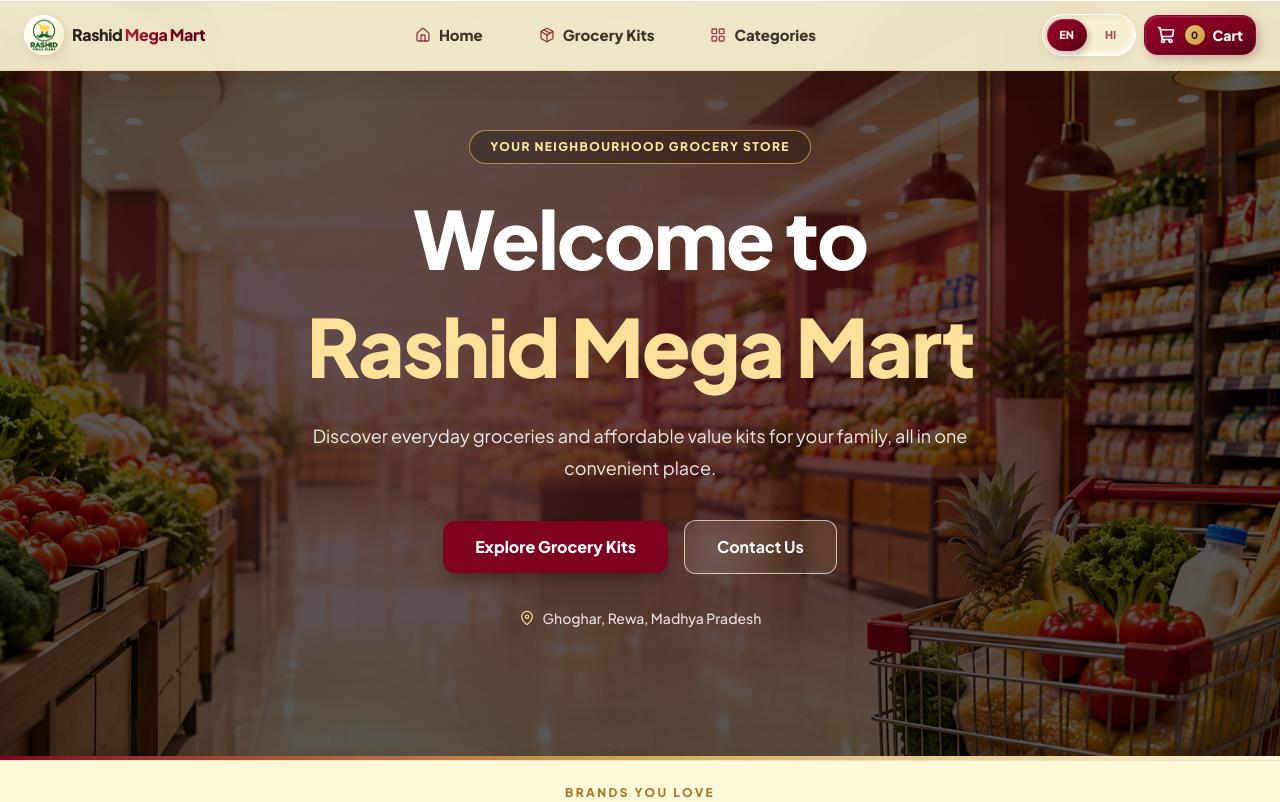
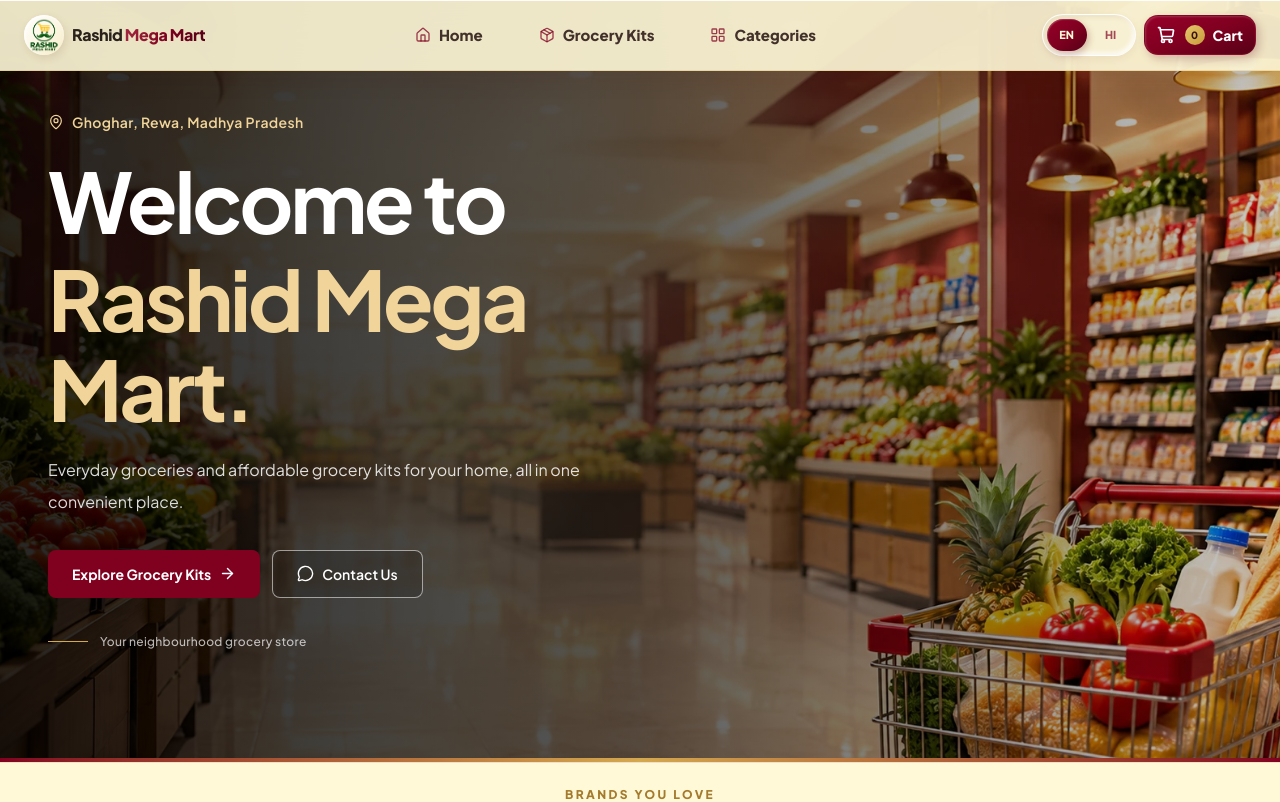
Before and after one commit to ShahbajKhan05/rashid-mega-mart, a Next.js app: page / in a window 1280 px wide. Shown: the top 802 px of the page. Built offline with nearby package versions, Linux system fonts and the light colour scheme.

Commit message:
Improve Rashid Mega Mart UI and responsive components

```diff
--- a/app/components/HeroSection.tsx
+++ b/app/components/HeroSection.tsx
@@ -1,5 +1,7 @@
+
 "use client";
 
+import { ArrowRight, MapPin, MessageCircle } from "lucide-react";
 import { useLanguage } from "./LanguageProvider";
 
 export default function HeroSection() {
@@ -9,109 +11,118 @@
   return (
     <section
       id="top"
-      className="relative isolate flex min-h-[620px] w-full scroll-mt-14 items-center justify-center overflow-hidden bg-[#211413] sm:min-h-[680px] sm:scroll-mt-16 lg:min-h-[760px]"
+      className="relative isolate flex min-h-[560px] w-full scroll-mt-14 items-center overflow-hidden bg-[#241714] sm:min-h-[610px] sm:scroll-mt-16 lg:min-h-[660px]"
     >
       {/* Background image */}
       <div
         aria-hidden="true"
         className="absolute inset-0 -z-20 bg-cover bg-center bg-no-repeat"
-        style={{
-          backgroundImage: "url('/hero.webp')",
-        }}
+        style={{ backgroundImage: "url('/hero.webp')" }}
       />
 
-      {/* Dark overlay */}
+      {/* Dark overlay for readable text */}
       <div
         aria-hidden="true"
-        className="absolute inset-0 -z-10 bg-black/65"
+        className="absolute inset-0 -z-10 bg-gradient-to-r from-black/85 via-black/65 to-black/20"
       />
 
-      {/* Subtle burgundy and gold glow */}
+      {/* Extra readability on mobile */}
       <div
         aria-hidden="true"
-        className="absolute inset-0 -z-10 bg-[radial-gradient(ellipse_at_center,rgba(128,0,32,0.30),transparent_72%)]"
+        className="absolute inset-0 -z-10 bg-gradient-to-t from-black/45 via-transparent to-black/10 lg:hidden"
       />
 
-      {/* Centered hero content */}
-      <div className="mx-auto flex w-full max-w-5xl flex-col items-center px-5 pb-14 pt-24 text-center sm:px-8 sm:py-28 lg:px-12">
-        {/* Top badge */}
-        <span className="inline-flex max-w-full items-center justify-center rounded-full border border-[#D4A84F]/80 bg-black/25 px-4 py-2 text-[10px] font-extrabold tracking-[0.12em] text-[#FFE5A0] backdrop-blur-sm sm:px-5 sm:text-xs">
+      {/* Main content */}
+      <div className="mx-auto w-full max-w-7xl px-5 py-20 sm:px-8 sm:py-24 lg:px-12 lg:py-28">
+        <div className="max-w-2xl">
+
+          {/* Store location */}
+          <div className="flex items-center gap-2 text-xs font-semibold tracking-wide text-[#F0D49A] sm:text-sm">
+            <MapPin
+              size={16}
+              strokeWidth={1.8}
+              aria-hidden="true"
+            />
+
+            <span>
               {isHindi
-            ? "आपकी अपनी किराना दुकान"
-            : "YOUR NEIGHBOURHOOD GROCERY STORE"}
+                ? "घोघर, रीवा, मध्य प्रदेश"
+                : "Ghoghar, Rewa, Madhya Pradesh"}
             </span>
+          </div>
 
           {/* Main heading */}
-        <h1 className="mt-7 w-full text-[clamp(2.1rem,7.5vw,5rem)] font-extrabold leading-[1.15] tracking-tight text-white">
+          <h1 className="mt-6 text-[clamp(2.6rem,7vw,5.2rem)] font-bold leading-[1.08] tracking-[-0.04em] text-white">
             {isHindi ? (
               <>
                 राशिद मेगा मार्ट
-              <span className="mt-2 block text-[#FFE19A] sm:mt-4">
-                हर घर की ज़रूरत
+                <span className="mt-3 block text-[#F0D49A]">
+                  आपके घर की ज़रूरतें
                 </span>
               </>
             ) : (
               <>
                 Welcome to
-              <span className="mt-2 block text-[#FFE19A] sm:mt-4">
-                Rashid Mega Mart
+                <span className="mt-2 block text-[#F0D49A]">
+                  Rashid Mega Mart.
                 </span>
               </>
             )}
           </h1>
 
           {/* Description */}
-        <p className="mx-auto mt-5 max-w-2xl text-sm leading-7 text-white/90 sm:mt-7 sm:text-base sm:leading-8 md:text-lg">
+          <p className="mt-5 max-w-xl text-sm leading-7 text-white/85 sm:text-base sm:leading-8">
             {isHindi
-            ? "आपके परिवार की रोज़मर्रा की ज़रूरतों के लिए किराना सामान और किफायती वैल्यू किट्स — सब एक ही जगह।"
-            : "Discover everyday groceries and affordable value kits for your family, all in one convenient place."}
+              ? "रोज़मर्रा का किराना सामान और किफायती ग्रोसरी किट्स — आपकी खरीदारी के लिए, एक ही जगह।"
+              : "Everyday groceries and affordable grocery kits for your home, all in one convenient place."}
           </p>
 
-        {/* Centered buttons */}
-        <div className="mt-8 flex w-full max-w-xl flex-col items-stretch justify-center gap-3 min-[460px]:flex-row min-[460px]:items-center sm:mt-9 sm:gap-4">
+          {/* Action buttons */}
+          <div className="mt-8 flex w-full max-w-md flex-col gap-3 min-[430px]:flex-row">
+
+            {/* Grocery kits button */}
             <a
               href="#kit"
-            className="inline-flex min-h-12 flex-1 items-center justify-center rounded-xl bg-[#800020] px-6 py-3.5 text-center text-sm font-extrabold text-white shadow-lg shadow-black/20 transition duration-200 hover:-translate-y-0.5 hover:bg-[#650019] focus-visible:outline-2 focus-visible:outline-offset-2 focus-visible:outline-[#FFE19A] sm:flex-none sm:px-8 sm:text-base"
+              className="inline-flex min-h-12 flex-1 items-center justify-center gap-2 rounded-lg bg-[#800020] px-5 py-3 text-sm font-bold text-white transition-colors duration-200 hover:bg-[#650019] focus-visible:outline-2 focus-visible:outline-offset-4 focus-visible:outline-[#F0D49A] sm:flex-none sm:px-6"
             >
-            {isHindi ? "किराना किट्स देखें" : "Explore Grocery Kits"}
+              {isHindi ? "ग्रोसरी किट्स देखें" : "Explore Grocery Kits"}
+
+              <ArrowRight size={17} aria-hidden="true" />
             </a>
 
+            {/* WhatsApp contact button */}
             <a
               href="https://wa.me/918962531603"
               target="_blank"
               rel="noopener noreferrer"
-            className="inline-flex min-h-12 flex-1 items-center justify-center rounded-xl border border-[#FFF9D8]/70 bg-[#FFF9D8]/10 px-6 py-3.5 text-center text-sm font-bold text-white backdrop-blur-sm transition duration-200 hover:-translate-y-0.5 hover:bg-[#FFF9D8] hover:text-[#800020] focus-visible:outline-2 focus-visible:outline-offset-2 focus-visible:outline-[#FFE19A] sm:flex-none sm:px-8 sm:text-base"
+              className="inline-flex min-h-12 flex-1 items-center justify-center gap-2 rounded-lg border border-white/55 bg-black/15 px-5 py-3 text-sm font-semibold text-white transition-colors duration-200 hover:bg-white hover:text-[#800020] focus-visible:outline-2 focus-visible:outline-offset-4 focus-visible:outline-[#F0D49A] sm:flex-none sm:px-6"
             >
-            {isHindi ? "WhatsApp पर संपर्क करें" : "Contact Us"}
+              <MessageCircle size={17} aria-hidden="true" />
+
+              {isHindi ? "हमसे संपर्क करें" : "Contact Us"}
             </a>
           </div>
 
-        {/* Store location */}
-        <p className="mt-7 flex items-center justify-center gap-2 text-xs font-medium leading-6 text-white/85 sm:mt-8 sm:text-sm">
-          <svg
-            viewBox="0 0 24 24"
-            fill="none"
-            stroke="currentColor"
-            strokeWidth="1.8"
-            className="h-4 w-4 shrink-0 text-[#FFE19A]"
+          {/* Brand signature */}
+          <div className="mt-9 flex items-center gap-3">
+            <span
               aria-hidden="true"
-          >
-            <path d="M20 10c0 5-8 12-8 12S4 15 4 10a8 8 0 1 1 16 0Z" />
-            <circle cx="12" cy="10" r="2.5" />
-          </svg>
+              className="h-px w-10 shrink-0 bg-[#D4A84F]"
+            />
 
-          <span>
+            <p className="text-[11px] font-medium tracking-wide text-white/70 sm:text-xs">
               {isHindi
-              ? "घोघर, रीवा, मध्य प्रदेश"
-              : "Ghoghar, Rewa, Madhya Pradesh"}
-          </span>
+                ? "आपकी अपनी किराना दुकान"
+                : "Your neighbourhood grocery store"}
             </p>
           </div>
+        </div>
+      </div>
 
-      {/* Bottom brand-colour accent */}
+      {/* Bottom brand accent */}
       <div
         aria-hidden="true"
-        className="absolute bottom-0 left-0 h-1 w-full bg-gradient-to-r from-[#800020] via-[#D4A84F] to-[#FFF9D8]"
+        className="absolute inset-x-0 bottom-0 h-1 bg-gradient-to-r from-[#800020] via-[#D4A84F] to-[#800020]"
       />
     </section>
   );
--- a/app/components/KitBuilder.tsx
+++ b/app/components/KitBuilder.tsx
@@ -67,7 +67,16 @@
     description: "Everyday essentials for getting started.",
     descriptionHi: "रोजमर्रा के जरूरी किराना सामान।",
     emoji: "🛒",
-    items: { atta: 1, rice: 1, dal: 1, oil: 1, tea: 1, sugar: 1, salt: 1, biscuits: 1 },
+    items: {
+      atta: 1,
+      rice: 1,
+      dal: 1,
+      oil: 1,
+      tea: 1,
+      sugar: 1,
+      salt: 1,
+      biscuits: 1,
+    },
   },
   {
     id: "family",
@@ -76,7 +85,20 @@
     description: "Staples, spices, snacks and more.",
     descriptionHi: "किराना, मसाले, स्नैक्स और अन्य सामान।",
     emoji: "🏠",
-    items: { atta: 1, rice: 1, dal: 1, chana: 1, oil: 1, tea: 1, sugar: 1, salt: 1, turmeric: 1, chilli: 1, biscuits: 1, poha: 1 },
+    items: {
+      atta: 1,
+      rice: 1,
+      dal: 1,
+      chana: 1,
+      oil: 1,
+      tea: 1,
+      sugar: 1,
+      salt: 1,
+      turmeric: 1,
+      chilli: 1,
+      biscuits: 1,
+      poha: 1,
+    },
   },
   {
     id: "monthly",
@@ -85,7 +107,22 @@
     description: "A wider selection of pantry essentials.",
     descriptionHi: "ज्यादा मात्रा में जरूरी किराना सामान।",
     emoji: "📦",
-    items: { atta: 2, rice: 2, dal: 2, chana: 1, oil: 2, tea: 2, sugar: 2, salt: 1, turmeric: 1, chilli: 1, biscuits: 2, namkeen: 2, poha: 2, oats: 1 },
+    items: {
+      atta: 2,
+      rice: 2,
+      dal: 2,
+      chana: 1,
+      oil: 2,
+      tea: 2,
+      sugar: 2,
+      salt: 1,
+      turmeric: 1,
+      chilli: 1,
+      biscuits: 2,
+      namkeen: 2,
+      poha: 2,
+      oats: 1,
+    },
   },
   {
     id: "premium",
@@ -94,7 +131,25 @@
     description: "More variety with premium pantry extras.",
     descriptionHi: "ज्यादा वैरायटी के साथ प्रीमियम किराना सामान।",
     emoji: "🎁",
-    items: { atta: 2, rice: 2, dal: 2, chana: 1, oil: 2, ghee: 1, tea: 2, coffee: 1, sugar: 2, salt: 1, turmeric: 1, chilli: 1, almonds: 1, cashews: 1, oats: 1, biscuits: 2, namkeen: 2 },
+    items: {
+      atta: 2,
+      rice: 2,
+      dal: 2,
+      chana: 1,
+      oil: 2,
+      ghee: 1,
+      tea: 2,
+      coffee: 1,
+      sugar: 2,
+      salt: 1,
+      turmeric: 1,
+      chilli: 1,
+      almonds: 1,
+      cashews: 1,
+      oats: 1,
+      biscuits: 2,
+      namkeen: 2,
+    },
   },
   {
     id: "mega",
@@ -103,7 +158,28 @@
     description: "A large grocery selection you can customize.",
     descriptionHi: "बड़ा किराना कलेक्शन, जिसे आप बदल सकते हैं।",
     emoji: "🛍️",
-    items: { atta: 4, rice: 4, dal: 4, chana: 3, oil: 4, ghee: 3, tea: 4, coffee: 2, sugar: 3, salt: 3, turmeric: 2, chilli: 2, "garam-masala": 2, almonds: 3, cashews: 3, oats: 2, biscuits: 4, namkeen: 4, pickle: 2, poha: 2 },
+    items: {
+      atta: 4,
+      rice: 4,
+      dal: 4,
+      chana: 3,
+      oil: 4,
+      ghee: 3,
+      tea: 4,
+      coffee: 2,
+      sugar: 3,
+      salt: 3,
+      turmeric: 2,
+      chilli: 2,
+      "garam-masala": 2,
+      almonds: 3,
+      cashews: 3,
+      oats: 2,
+      biscuits: 4,
+      namkeen: 4,
+      pickle: 2,
+      poha: 2,
+    },
   },
 ];
 
@@ -191,10 +267,15 @@
       : "Brand, size or note (optional)",
     addCustom: isHindi ? "कस्टम सामान जोड़ें" : "Add Custom Item",
     pending: isHindi ? "कीमत बाद में कन्फर्म होगी" : "Price to be confirmed",
-    min: isHindi ? "कम से कम ₹999 का सामान चुनें।" : "Select at least ₹999 worth of listed products.",
-    max: isHindi ? "किट ₹9,999 से ज्यादा नहीं हो सकती।" : "Kit cannot exceed ₹9,999.",
+    min: isHindi
+      ? "कम से कम ₹999 का सामान चुनें।"
+      : "Select at least ₹999 worth of listed products.",
+    max: isHindi
+      ? "किट ₹9,999 से ज्यादा नहीं हो सकती।"
+      : "Kit cannot exceed ₹9,999.",
     close: isHindi ? "बंद करें" : "Close",
     clear: isHindi ? "रीसेट" : "Reset",
+    remove: isHindi ? "हटाएँ" : "Remove",
   };
 
   function startPreset(kit: Kit) {
```
Lines whose indentation alone changed are shown as unchanged.
